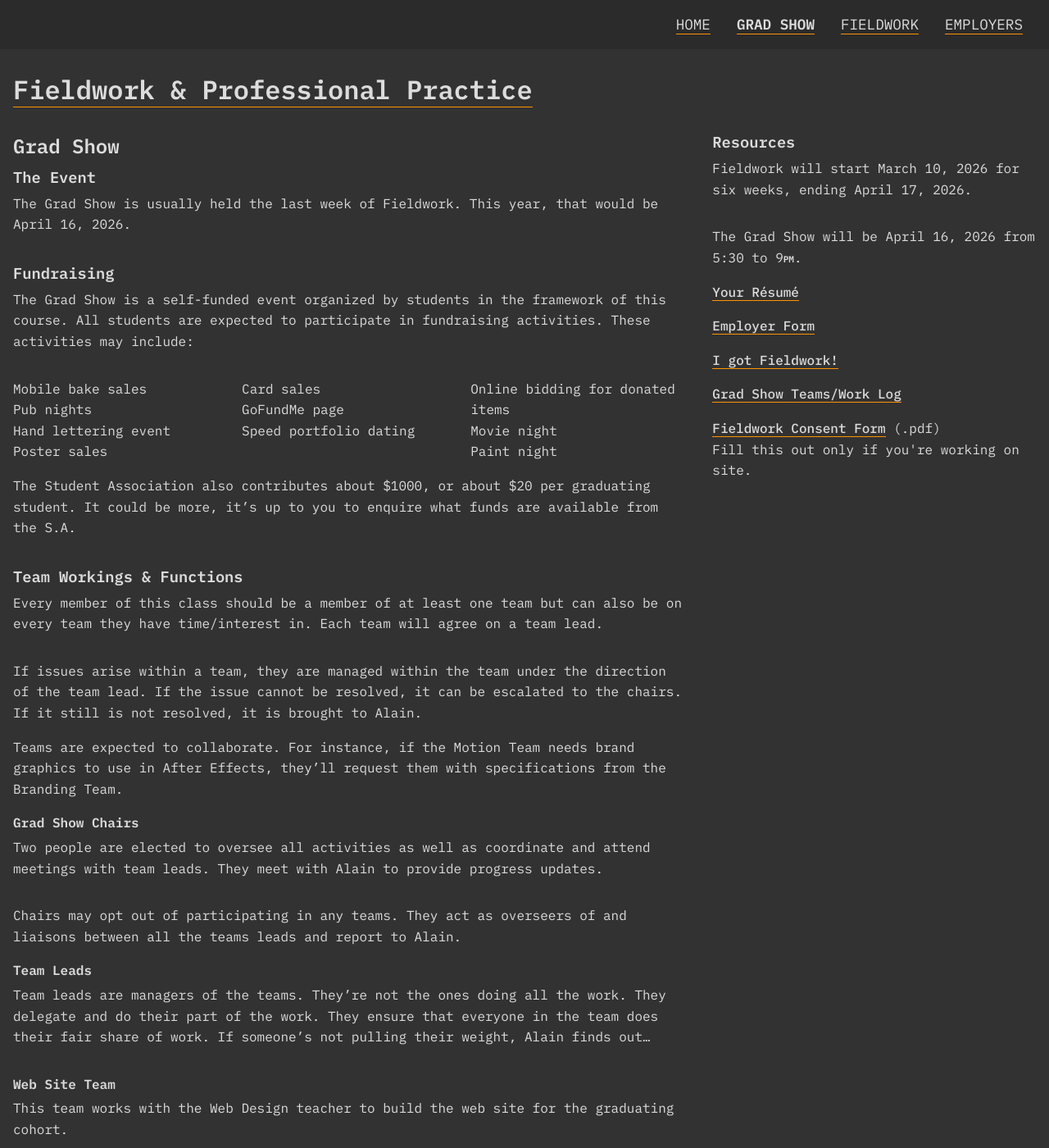
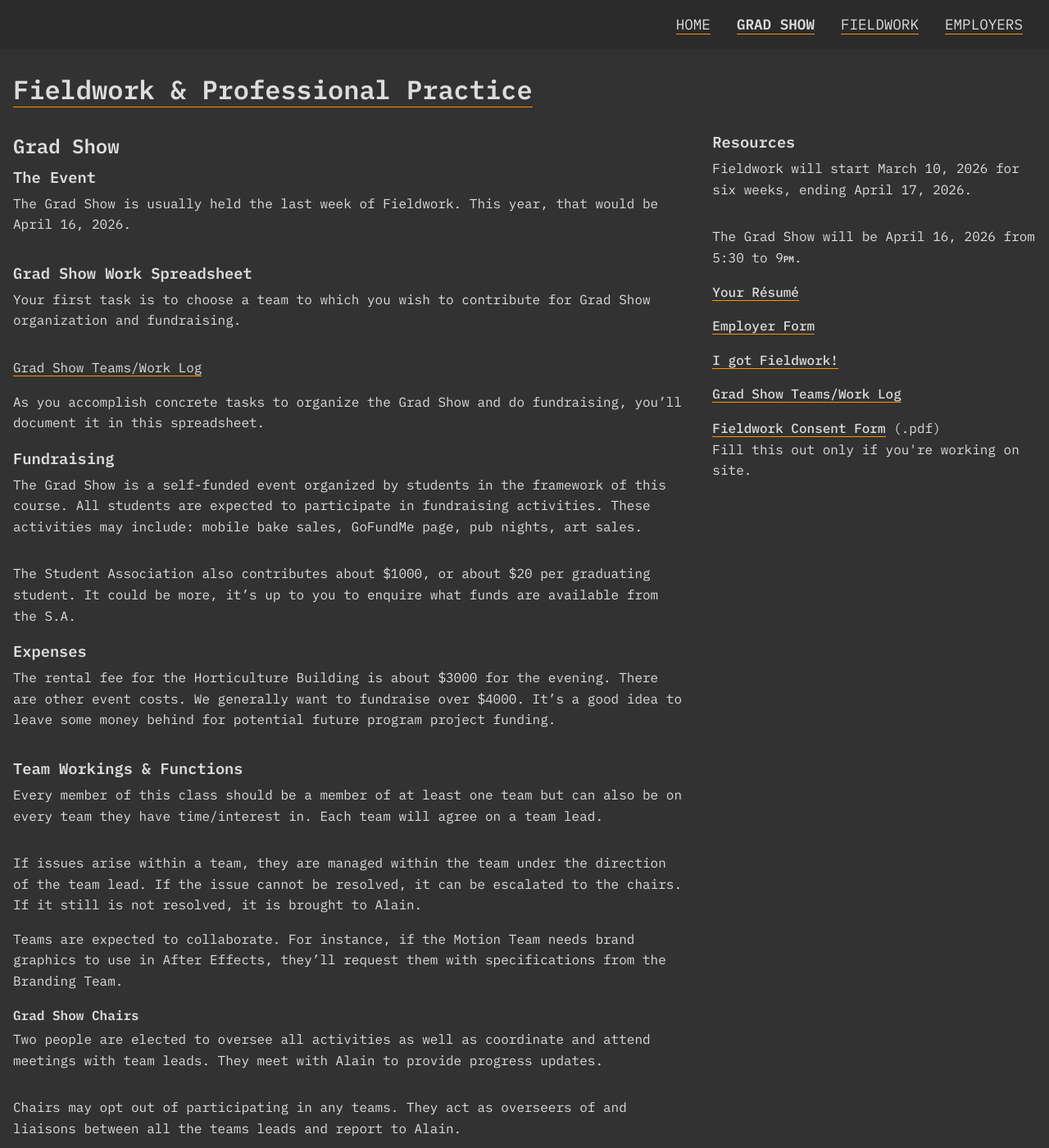
Before and after one commit to AlainParadis/wil, a Jekyll site: the page built from grad-show.md, in a window 1280 px wide and 1400 px high. Shown: the whole window at 82% size. Built offline with Jekyll 4.4.1, drawn with Linux system fonts in a browser that asks for light colours.

Commit message:
small text edits

```diff
--- a/grad-show.md
+++ b/grad-show.md
@@ -6,28 +6,23 @@ title: Grad Show
 
 The Grad Show is usually held the last week of Fieldwork. This year, that would be {{ site.data.course-info.grad-show-date }}.
 
+### Grad Show Work Spreadsheet
+
+Your first task is to choose a team to which you wish to contribute for Grad Show organization and fundraising.
+
+<a href="{{ site.data.course-info.work-spreadsheet }}" title="Open the spreadsheet." target="_blank" class="medium">Grad Show Teams/Work Log</a>
+
+As you accomplish concrete tasks to organize the Grad Show and do fundraising, you'll document it in this spreadsheet.
+
 ### Fundraising
 
-The Grad Show is a self-funded event organized by students in the framework of this course. All students are expected to participate in fundraising activities. These activities may include:
-
-<ul class="columns3 none">
-	<li>Mobile bake sales</li>
-	<li>Pub nights</li>
-	<li>Hand lettering event</li>
-	<li>Poster sales</li>
-	<li>Card sales</li>
-	<li>GoFundMe page</li>
-	<li>Speed portfolio dating</li>
-	<li>Online bidding for donated items</li>
-	<li>Movie night</li>
-	<li>Paint night</li>
-</ul>
+The Grad Show is a self-funded event organized by students in the framework of this course. All students are expected to participate in fundraising activities. These activities may include: mobile bake sales, GoFundMe page, pub nights, art sales.
 
 The Student Association also contributes about $1000, or about $20 per graduating student. It could be more, it's up to you to enquire what funds are available from the S.A.
 
-<!-- #### Expenses
+### Expenses
 
-The rental fee for the Horticulture Building is about $2500 for the evening. There are other event costs. We generally want to fundraise over $3000. It's a good idea to leave some money behind for potential future program project funding. -->
+The rental fee for the Horticulture Building is about $3000 for the evening. There are other event costs. We generally want to fundraise over $4000. It's a good idea to leave some money behind for potential future program project funding.
 
 ### Team Workings & Functions
 
```
